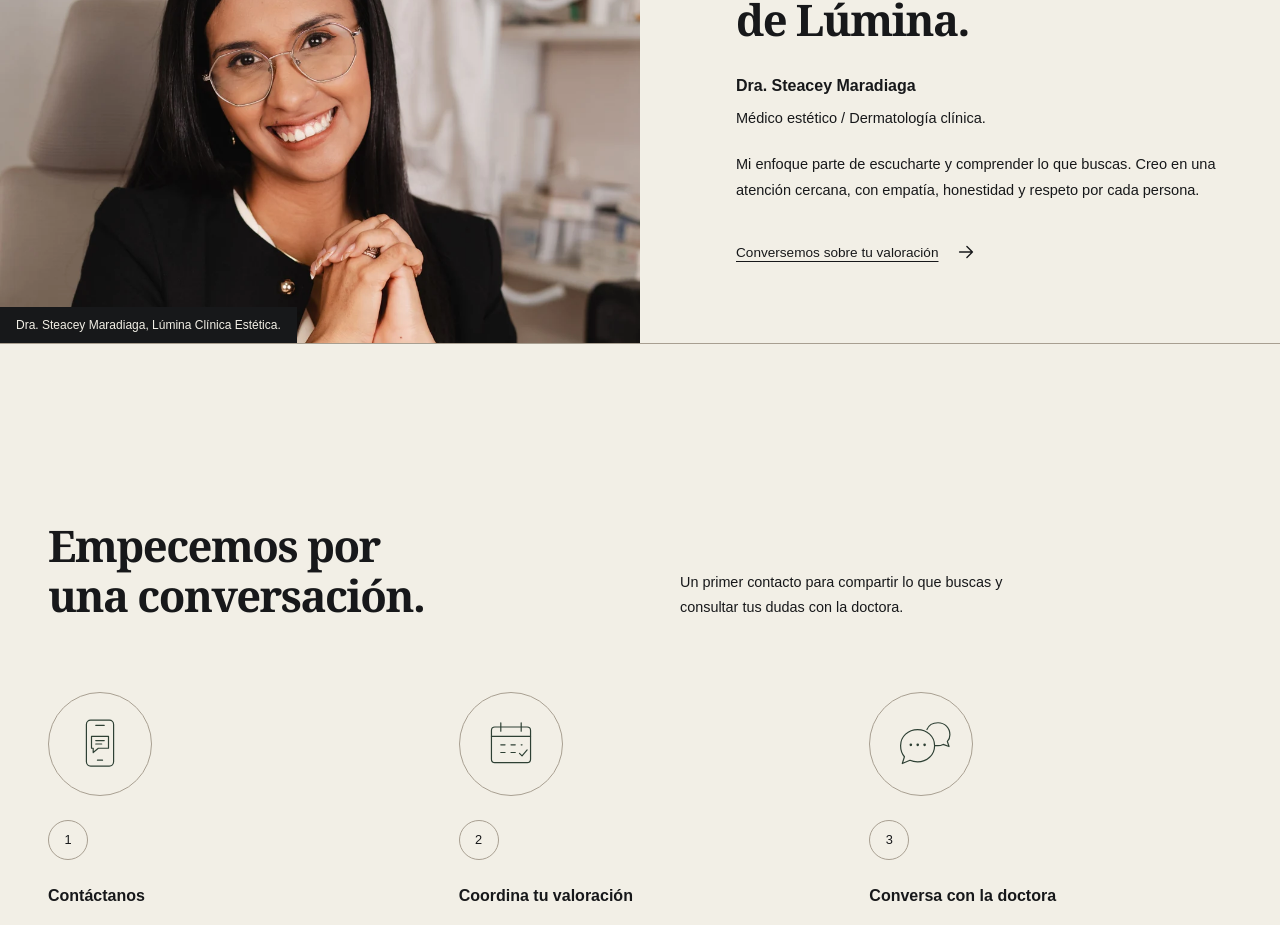
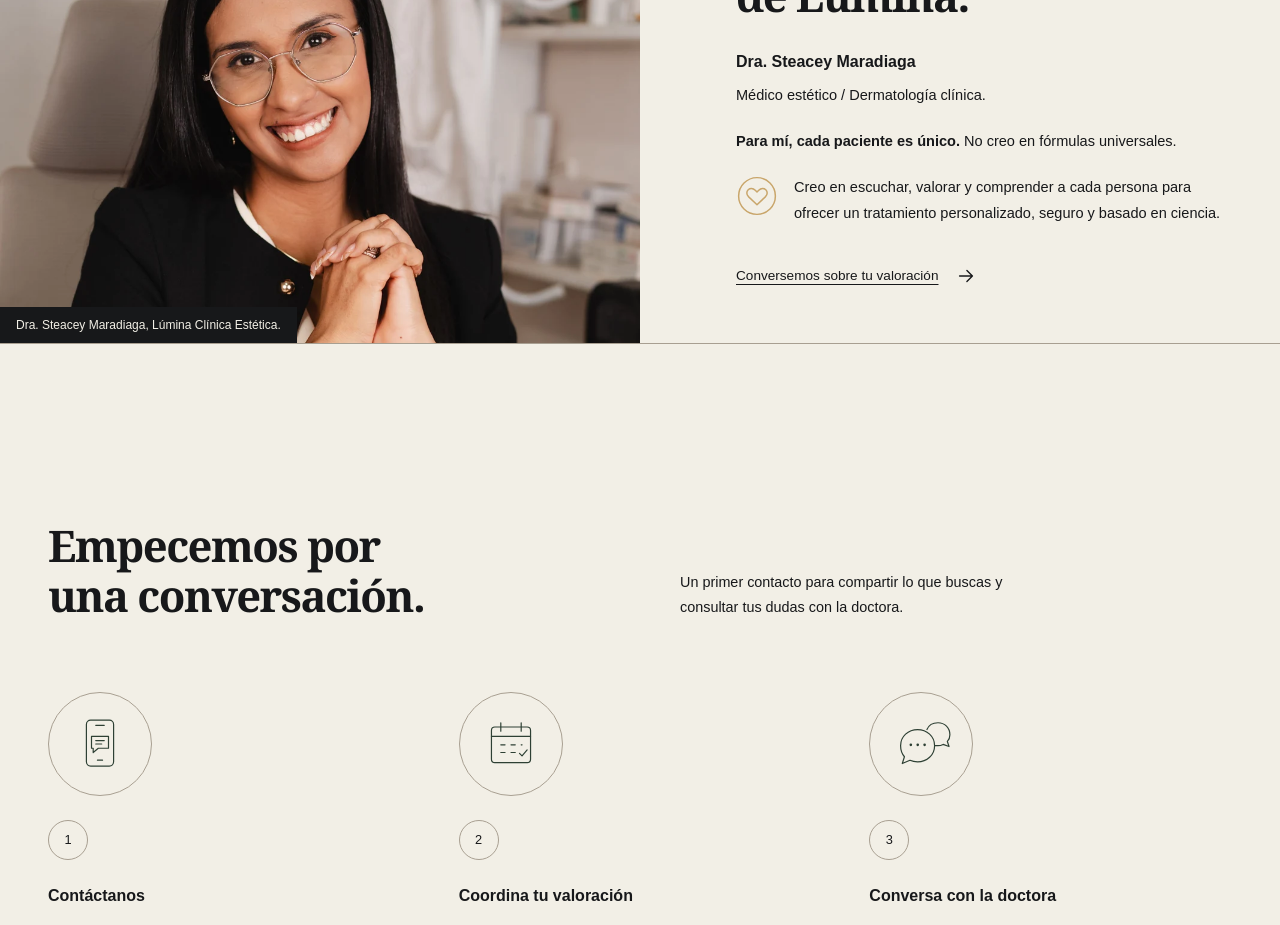
Before and after one commit to bramoreirac/lumina_clinic, a React (Vite) app: page / in a window 1280 px wide. Shown: the part 2540-3465 px from the top of the page. Built offline with nearby package versions, Linux system fonts and the light colour scheme; a web font is replaced by a local one.

Commit message:
update about-doctor section with new belief statement

```diff
--- a/src/App.css
+++ b/src/App.css
@@ -125,6 +125,8 @@ nav a[aria-current="page"] { font-weight: 600; text-decoration: underline; }
 .doctor-copy h2 { margin-bottom: 1.75rem; }
 .doctor-copy .doctor-name { font-size: 1rem; font-weight: 600; margin-bottom: 0.4rem; }
 .doctor-copy p { font-size: 0.91rem; margin-bottom: 1.3rem; }
+.doctor-belief { display: flex; align-items: flex-start; gap: 1rem; }
+.doctor-belief svg { width: 42px; height: 42px; flex: 0 0 42px; fill: none; stroke: var(--color-gold); stroke-width: 1.7; stroke-linecap: round; stroke-linejoin: round; }
 .doctor-copy .text-link { margin-top: 0.4rem; }
 @media (min-width: 800px) {
   .doctor-layout::before, .doctor-layout::after { left: calc(-1 * max(3rem, (100vw - var(--content-width)) / 2)); right: calc(-1 * max(3rem, (100vw - var(--content-width)) / 2)); }
--- a/src/App.jsx
+++ b/src/App.jsx
@@ -86,7 +86,11 @@ function App({ isServicesPage = false }) {
             <h2 id="doctor-title">La doctora detrás<br />de <em>Lúmina.</em></h2>
             <p className="doctor-name">Dra. Steacey Maradiaga</p>
             <p>Médico estético / Dermatología clínica.</p>
-            <p>Mi enfoque parte de escucharte y comprender lo que buscas. Creo en una atención cercana, con empatía, honestidad y respeto por cada persona.</p>
+            <p><strong>Para mí, cada paciente es único. </strong>No creo en fórmulas universales.</p>
+            <div className="doctor-belief">
+              <svg viewBox="0 0 48 48" aria-hidden="true"><circle cx="24" cy="24" r="21" /><path d="M24 34 14.5 25c-6-6 2-13 7.5-7.5l2 2 2-2C31.5 12 39.5 19 33.5 25L24 34Z" /></svg>
+              <p>Creo en escuchar, valorar y comprender a cada persona para ofrecer un tratamiento personalizado, seguro y basado en ciencia.</p>
+            </div>
             <a className="text-link" href="#contacto">Conversemos sobre tu valoración <svg viewBox="0 0 24 24" aria-hidden="true"><path d="M5 12h14m-6-6 6 6-6 6" /></svg></a>
           </div>
         </div>
```
